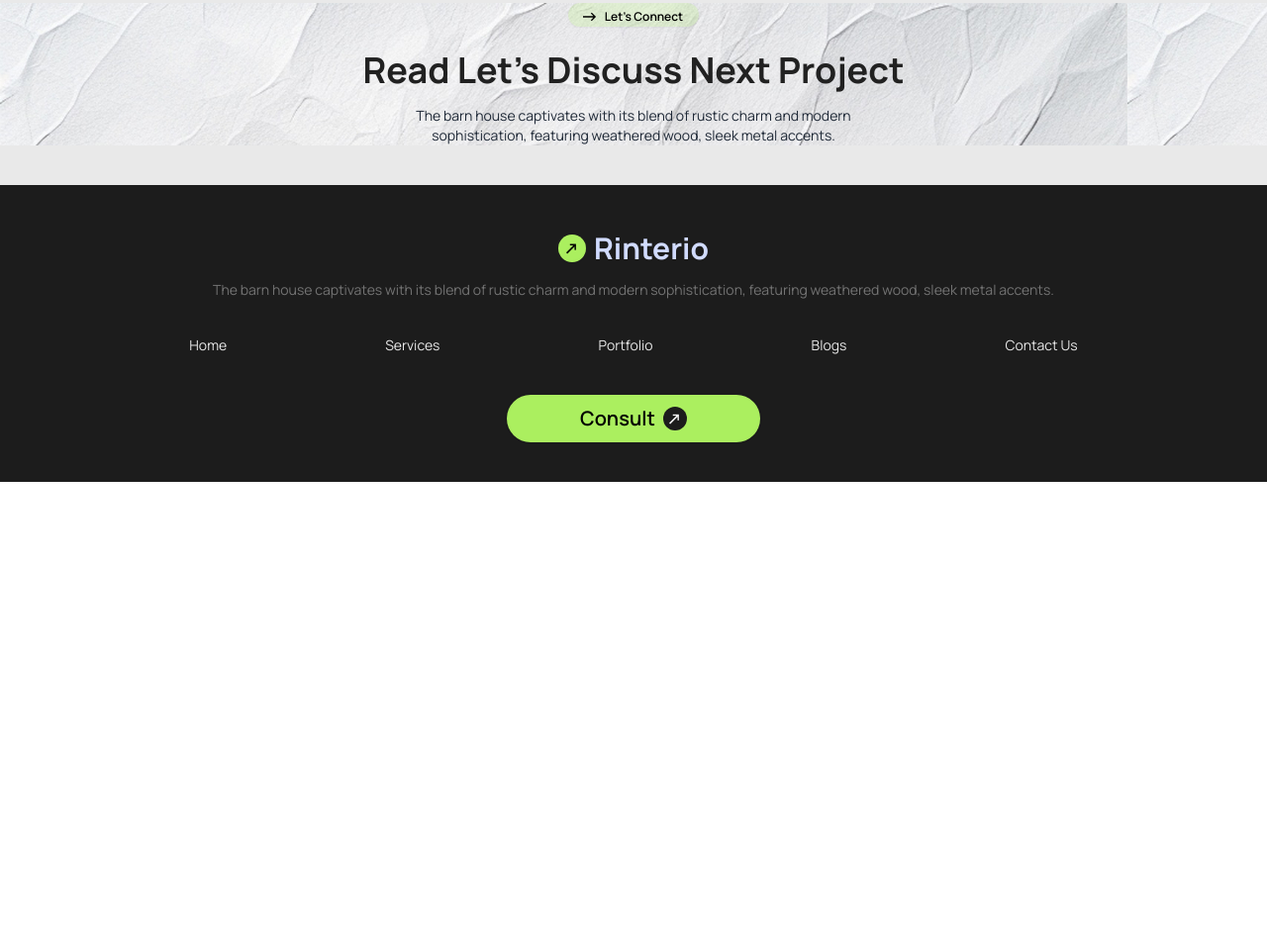
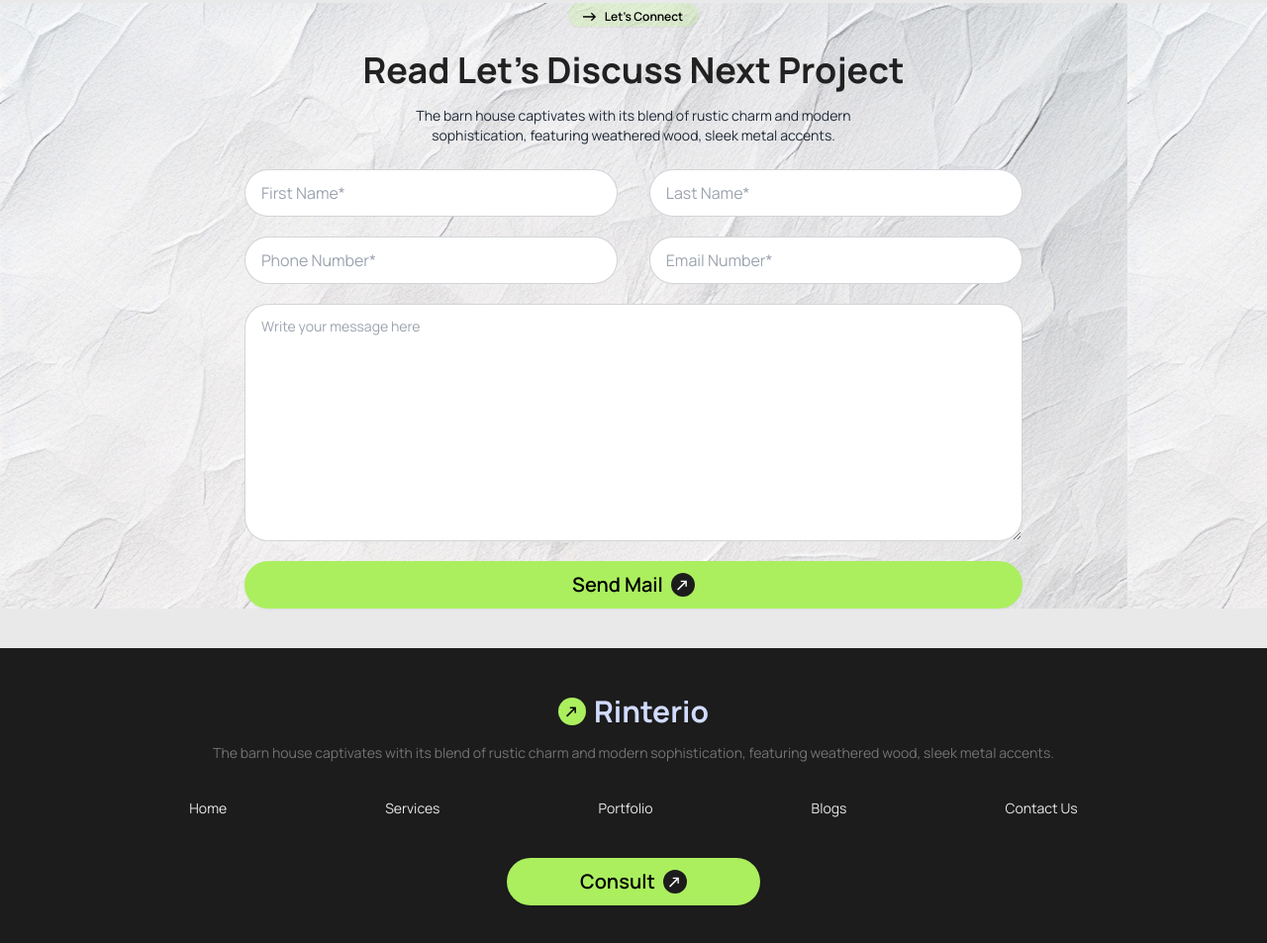
Before and after one commit to Jakaria425/assignment-3, a plain HTML site: page index.html in a window 1280 px wide. Shown: the part 3987-4940 px from the top of the page at 99% size. Before the commit the page ends 4474 px from the top, so only its background shows below. Drawn offline with nearby package versions, Linux system fonts and the light colour scheme.

Commit message:
add discusation

```diff
--- a/index.html
+++ b/index.html
@@ -410,10 +410,25 @@
                     with its blend of rustic charm and modern sophistication, featuring weathered wood, sleek metal
                     accents.
                 </p>
+                <div class="w-full md:w-[90%] lg:w-[70%] flex flex-col gap-5 mx-auto">
+                    <div class="w-[70%] mx-auto flex flex-col md:w-[90%] lg:w-[90%] md:flex-row md:justify-between gap-5">
+                        <input type="text" placeholder="First Name*" class=" input input-bordered rounded-3xl md:w-[48%] " />
+                        <input type="text" placeholder="Last Name*" class=" input input-bordered rounded-3xl md:w-[48%]" />
+                    </div>
+                    <div class="w-[70%] mx-auto flex flex-col md:w-[90%] lg:w-[90%] md:flex-row md:justify-between gap-5">
+                        <input type="text" placeholder="Phone Number*" class=" input input-bordered rounded-3xl md:w-[48%] " />
+                        <input type="text" placeholder="Email Number*" class=" input input-bordered rounded-3xl md:w-[48%]" />
+                    </div>
+                    <textarea class="textarea textarea-bordered rounded-3xl h-60 w-[70%] md:w-[90%] lg:w-[90%] mx-auto" placeholder="Write your message here"></textarea>
+                    <a class="btn btn-circle btn-block bg-[#ABEF5F] text-black border-none text-xl w-[70%] md:w-[90%] lg:w-[90%] mx-auto">
+                        Send Mail
+                        <div class="bg-[#1C1C1C] rounded-full  flex items-center w-6 h-6 justify-center">
+                            <span class=" text-lg text-white rotate-45">&#8593;</span>
+                        </div>
+                    </a>
+                </div>
             </div>
-
         </div>
-
     </main>
     <footer class=" bg-[#1C1C1C] ">
         <div class="max-w-[1380px] mx-auto footer footer-center  text-primary-content p-10">
@@ -439,7 +454,7 @@
             </aside>
             <nav>
                 <div>
-                    <a class="btn btn-circle btn-wide bg-[#ABEF5F] text-black border-none text-xl">
+                    <a class="btn btn-circle btn-wide  bg-[#ABEF5F] text-black border-none text-xl">
                         Consult
                         <div class="bg-[#1C1C1C] rounded-full  flex items-center w-6 h-6 justify-center">
                             <span class=" text-lg text-white rotate-45">&#8593;</span>
@@ -448,7 +463,6 @@
                 </div>
             </nav>
         </div>
-
     </footer>
 </body>
 
```
Also changed, not shown: 1.png (deleted), 2.png (deleted), 3.png (deleted), 4.png (deleted).
